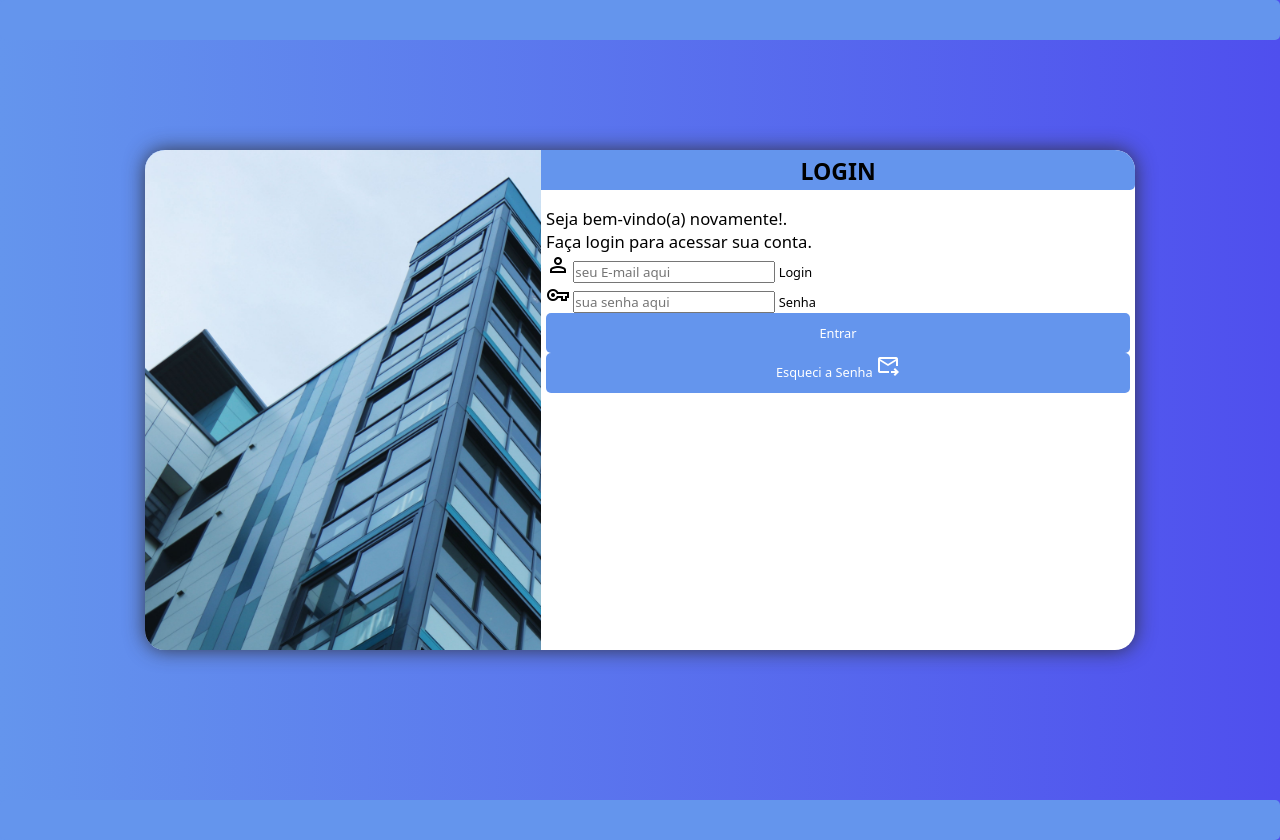
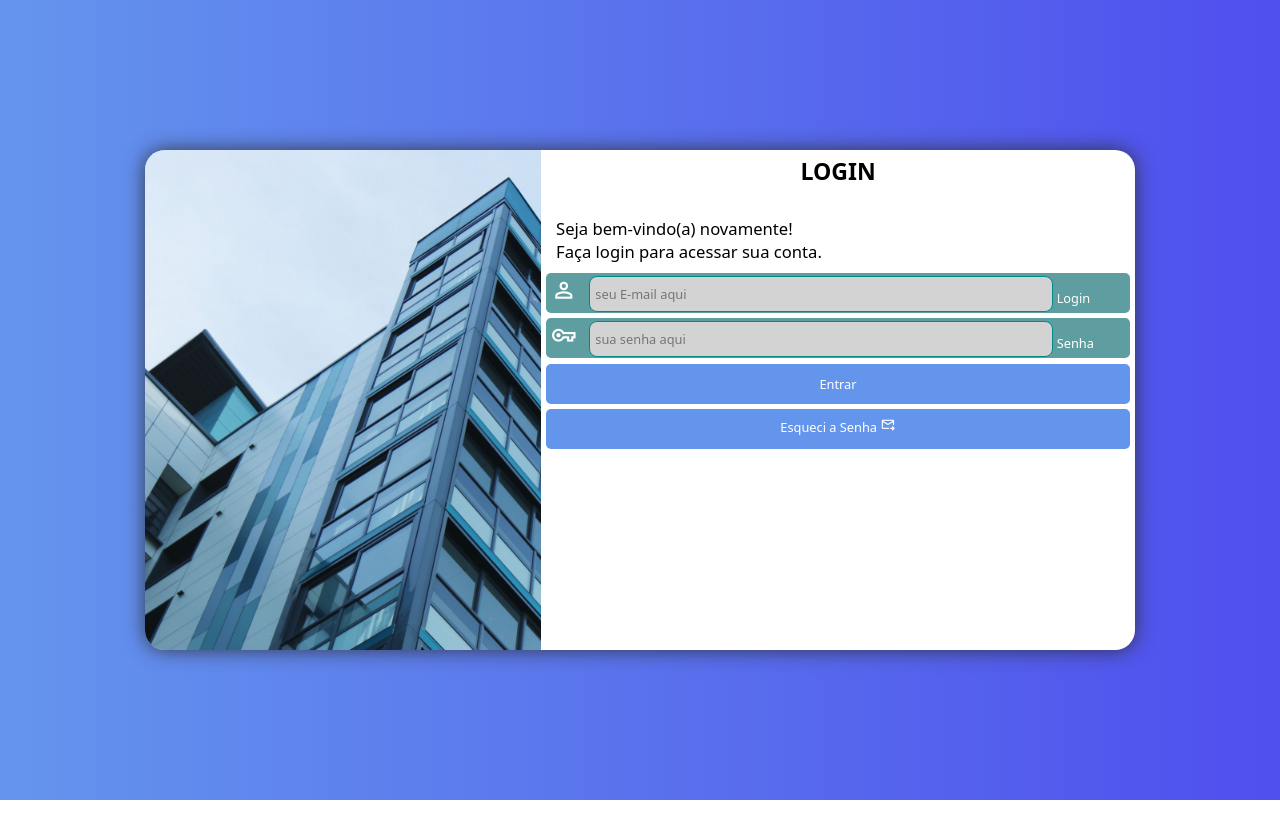
Before and after one commit to weslenmombach/projeto-login, a PHP site: page / in a window 1280 px wide. After the commit the page ends 800 px from the top, so only its background shows below. Run offline with PHP 8.4, Linux system fonts and the light colour scheme.

Commit message:
finalizando projeto e detalhes

```diff
--- a/estilos/style.css
+++ b/estilos/style.css
@@ -19,11 +19,87 @@ main{
     position: relative;
 }
 
+#form > p{
+    font-size: 0.9em;
+    padding: 2px;
+}
+
+.login{
+    background-color: cadetblue;
+    display: block;
+    height: 40px;
+    border-radius: 5px;
+    margin-bottom: 5px;
+}
+
+.senha{
+    background-color: cadetblue;
+    display: block;
+    height: 40px;
+    border-radius: 5px;
+    margin-top: 5px;
+}
+
+.login > label{
+    display: none;
+    color: white;
+}
+
+.senha > label{
+    display: none;
+    color: white;
+}
+
+#idlogin{
+    font-size: 2em;
+    color: white;
+    width: 40px;
+    padding: 5px;
+}
+
+
+.login > input{
+    font-size: 1em;
+    height: 90%;
+    border-radius: 8px;
+    padding: 5px;
+    width: calc(100% - 50px);
+    border: 1px solid darkcyan;
+    background-color: lightgray;
+    transform: translateY(-4px);
+}
+
+.login > input:focus-within{
+    background-color: white;
+}
+
+
+#idsenha{
+    font-size: 2em;
+    color: white;
+    width: 40px;
+    padding: 5px;
+}
+
+.senha > input{
+    font-size: 1em;
+    height: 90%;
+    border-radius: 8px;
+    padding: 5px;
+    width: calc(100% - 50px);
+    border: 1px solid darkcyan;
+    background-color: lightgray;
+    transform: translateY(-4px);
+}
+
+.senha > input:focus-within{
+    background-color: white;
+}
+
 #login{
     position: absolute;
     top: 50%;
     left: 50%;
-    transform: translate(-50%, -50%);
     background-color: white;
     width: 250px;
     height: 500px;
@@ -32,6 +108,7 @@ main{
     box-shadow: 0px 0px 20px rgba(43, 42, 42, 0.856);
     transition: width .3s, height .3s;
     transition-timing-function: ease;
+    transform: translate(-50%, -50%);
 }
 
 #imagem{
@@ -54,7 +131,7 @@ main{
    text-align: center;
 }
 
-form > input[type="submit"] {
+#buttons > input[type="submit"] {
     display: block;
     font-size: 1em;
     width: 100%;
@@ -63,14 +140,15 @@ form > input[type="submit"] {
     background-color: cornflowerblue;
     border-radius: 5px;
     border: none;
+    margin-top: 6px;
 }
 
-form > input[type="submit"]:hover{
+#buttons > input[type="submit"]:hover{
     background-color: darkcyan;
     cursor: pointer;
 }
 
-#button{
+#buttons > a{
     display: block;
     font-size: 1em;
     width: 100%;
@@ -78,12 +156,19 @@ form > input[type="submit"]:hover{
     color: white;
     background-color: cornflowerblue;
     border-radius: 5px;
-    border: none;
     text-align: center;
     text-decoration: none;
+    padding-bottom: 4px;
+    margin-top: 5px;
 }
 
-#button:hover{
-    background-color: darkcyan;
+#buttons > a:hover{
+    background-color: lightblue;
+    color: black;
     cursor: pointer;
 }
+
+#mailicon{
+    padding-top: 8px;
+    font-size: 1.2em;
+}
--- a/estilos/tablet.css
+++ b/estilos/tablet.css
@@ -8,6 +8,7 @@
 
     #login{
         width: 80vw;
+        height: 350px;
     }
 
     #imagem{
@@ -29,7 +30,10 @@
 
     #form > p{
         font-size: 1.3em;
+        padding: 10px;
     }
+
+
 }
 
 /*Telas Grandes*/
@@ -61,5 +65,34 @@
 
     #form > p{
         font-size: 1.3em;
+        padding: 10px;
+    }
+
+    .login > label{
+        display: inline-block;
+    }
+
+    .senha > label{
+        display: inline-block;
+    }
+
+    .senha > input{
+        font-size: 1em;
+        height: 90%;
+        border-radius: 8px;
+        padding: 5px;
+        width: calc(100% - 120px);
+        border: 1px solid darkcyan;
+        transform: translateY(-4px);
+    }
+
+    .login > input{
+        font-size: 1em;
+        height: 90%;
+        border-radius: 8px;
+        padding: 5px;
+        width: calc(100% - 120px);
+        border: 1px solid darkcyan;
+        transform: translateY(-4px);
     }
 }
--- a/index.html
+++ b/index.html
@@ -20,25 +20,26 @@
 
             <div id="form">
                 <h1>LOGIN</h1>
-                <p> Seja bem-vindo(a) novamente!. <br>
+                <p> Seja bem-vindo(a) novamente! <br>
                 Faça login para acessar sua conta.</p>
 
                 <form action="login.php" method="post" autocomplete="on">
                     <div class="login">
-                        <span class="material-symbols-outlined"> person </span>
+                        <span id="idlogin" class="material-symbols-outlined"> person </span>
                         <input type="email" name="login" id="ilogin" placeholder="seu E-mail aqui" autocomplete="email" required maxlength="50">
                         <label for="ilogin">Login</label>
                     </div>
 
                     <div class="senha">
-                        <span class="material-symbols-outlined"> vpn_key </span>
+                        <span id="idsenha" class="material-symbols-outlined"> vpn_key </span>
                         <input type="password" name="senha" id="isenha" placeholder="sua senha aqui" autocomplete="current-password" required minlength="8">
                         <label for="isenha">Senha</label>
                     </div>
 
-                        <input type="submit" value="Entrar">
-                        <a href="esqueciasenha.html" id="button">Esqueci a Senha <span class="material-symbols-outlined"> forward_to_inbox </span>
-
+                        <div id="buttons">
+                            <input type="submit" value="Entrar">
+                            <a href="esqueciasenha.html">Esqueci a Senha <span id="mailicon" class="material-symbols-outlined"> forward_to_inbox </span>
+                        </div>
 
                 </form>
             </div>
```
